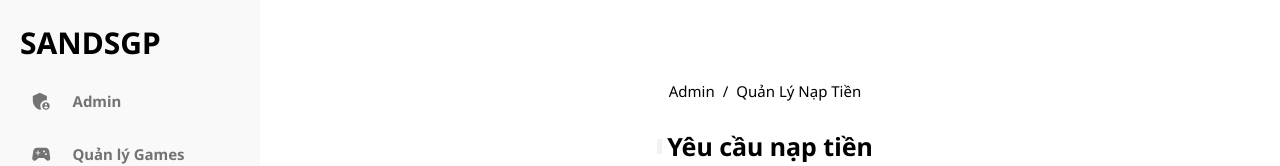
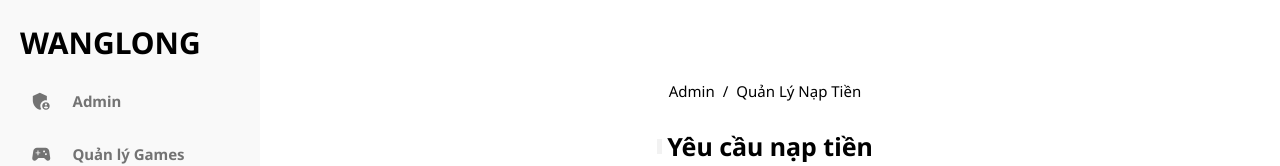
Before and after one commit to minhnguyen268/abc, a Next.js app in the folder front-end/: page /admin/deposit in a window 1280 px wide. Shown: the top 166 px of the page. Built offline with nearby package versions, Linux system fonts and the light colour scheme; no server answers.

Commit message:
Update Navbar.js

```diff
--- a/front-end/components/admin/Navbar.js
+++ b/front-end/components/admin/Navbar.js
@@ -147,7 +147,7 @@ const Navbar = (props) => {
                     display: isExpandMenu ? "block" : "none",
                   }}
                 >
-                  SANDSGP
+                  WANGLONG
                 </Typography>
                 <Box
                   sx={{
```
